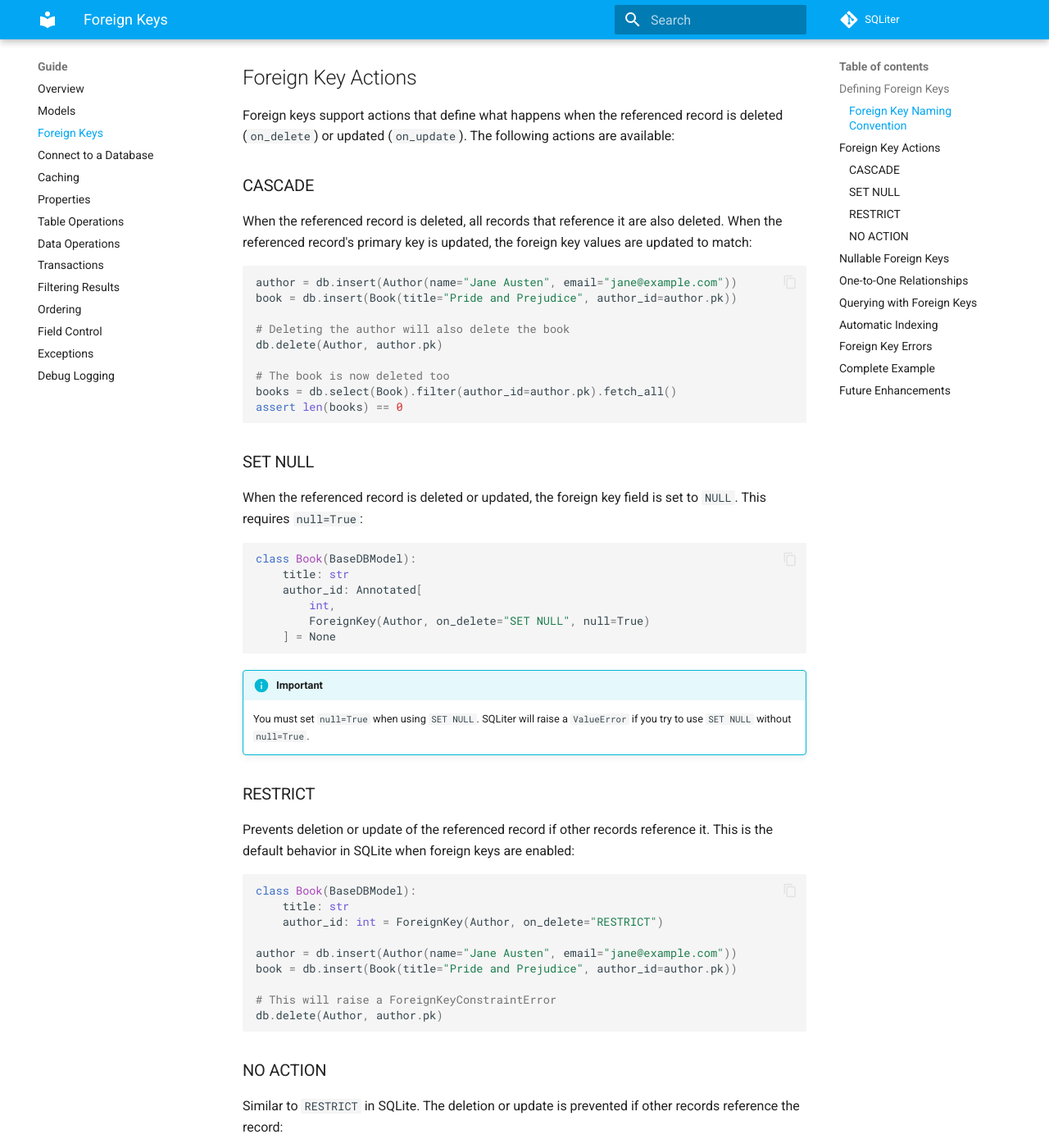
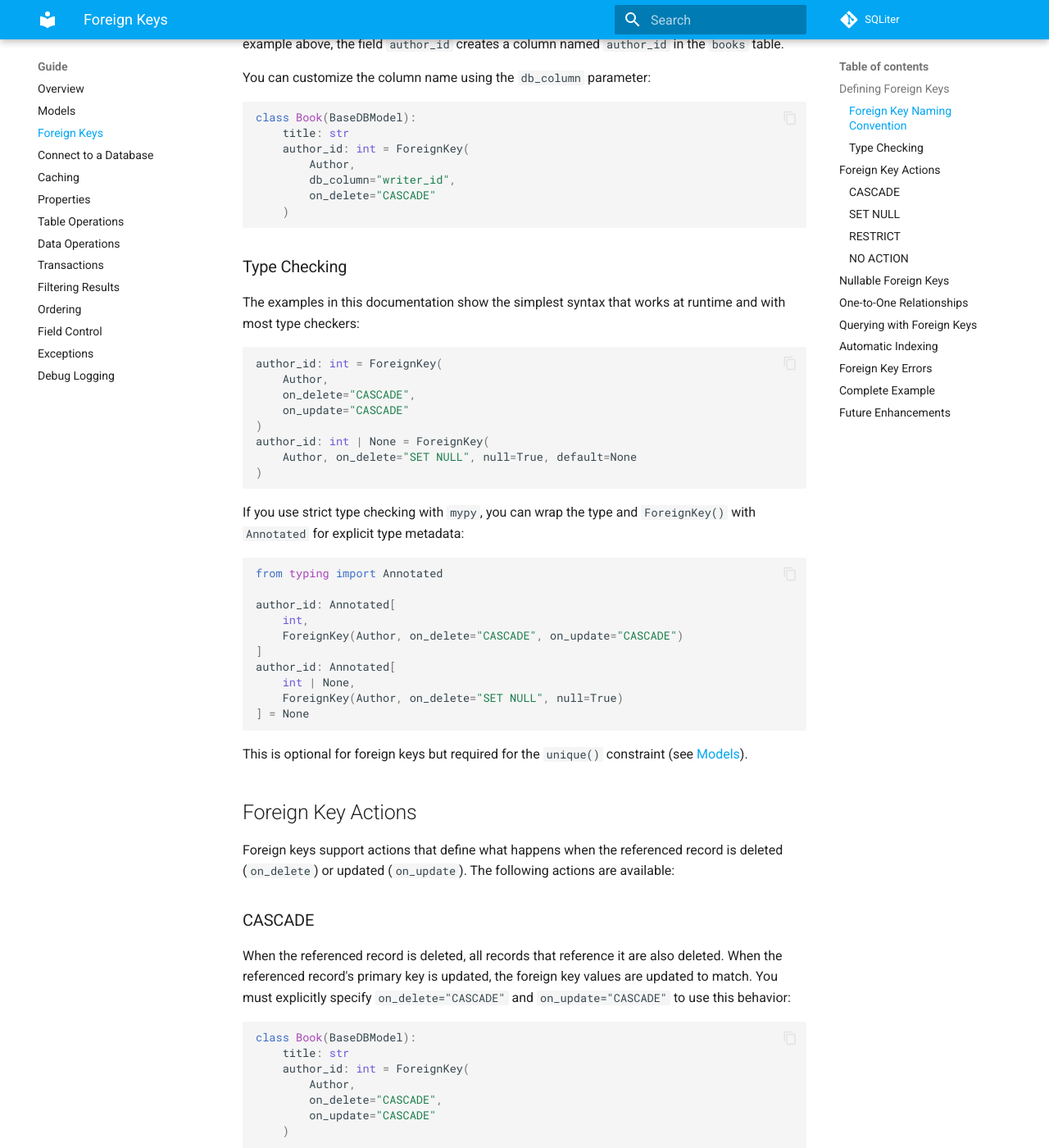
Before and after one commit to seapagan/sqliter-py, an MkDocs documentation site: the page built from docs/guide/foreign-keys.md, in a window 1280 px wide and 1400 px high, scrolled down 1177 px. Shown: the whole window at 82% size. Built offline with MkDocs 1.6.1 and Material for MkDocs 9.7.7, drawn with Linux system fonts in a browser that asks for light colours; plug-ins that fetch from the network failed and are left out; comment, search, counter and statistics services are not loaded; some of the changed text lies outside the part shown.

Commit message:
Change default FK action from CASCADE to RESTRICT
Changes:
- Update default on_delete and on_update from "CASCADE" to "RESTRICT"
- Update docstring to reflect RESTRICT as default
- Make CASCADE examples explicit in documentation
- Add prominent note about RESTRICT being the default (safer)
- Update 2 tests to expect RESTRICT as default

Rationale:
- Safety: RESTRICT prevents accidental data loss from cascading deletes
- SQLite standard: Matches SQLite's default NO ACTION behavior
- ORM conventions: Follows Django/SQLAlchemy pattern of requiring explicit CASCADE
- Target audience: CLI tools where accidental deletion is catastrophic

Not a breaking change as this is on an unreleased feature branch.

````diff
--- a/docs/guide/foreign-keys.md
+++ b/docs/guide/foreign-keys.md
@@ -22,7 +22,11 @@
 
 class Book(BaseDBModel):
     title: str
-    author_id: int = ForeignKey(Author, on_delete="CASCADE")
+    author_id: int = ForeignKey(
+        Author,
+        on_delete="CASCADE",
+        on_update="CASCADE"
+    )
 
 db = SqliterDB(":memory:")
 db.create_table(Author)
@@ -33,6 +37,15 @@
 >
 > The referenced table (`Author`) must be created **before** the table that
 > references it (`Book`).
+
+> [!NOTE]
+>
+> The default foreign key action is `RESTRICT` for both `on_delete` and
+> `on_update`. This means that by default, SQLiter will prevent deletion or
+> updates of referenced records if other records reference them. This is the
+> safest behavior and matches SQLite's default. You must explicitly specify
+> `on_delete="CASCADE"` or `on_update="CASCADE"` if you want cascading
+> behavior.
 
 ### Foreign Key Naming Convention
 
@@ -52,6 +65,41 @@
     )
 ```
 
+### Type Checking
+
+The examples in this documentation show the simplest syntax that works at
+runtime and with most type checkers:
+
+```python
+author_id: int = ForeignKey(
+    Author,
+    on_delete="CASCADE",
+    on_update="CASCADE"
+)
+author_id: int | None = ForeignKey(
+    Author, on_delete="SET NULL", null=True, default=None
+)
+```
+
+If you use strict type checking with `mypy`, you can wrap the type and
+`ForeignKey()` with `Annotated` for explicit type metadata:
+
+```python
+from typing import Annotated
+
+author_id: Annotated[
+    int,
+    ForeignKey(Author, on_delete="CASCADE", on_update="CASCADE")
+]
+author_id: Annotated[
+    int | None,
+    ForeignKey(Author, on_delete="SET NULL", null=True)
+] = None
+```
+
+This is optional for foreign keys but required for the `unique()` constraint
+(see [Models](models.md#unique-fields)).
+
 ## Foreign Key Actions
 
 Foreign keys support actions that define what happens when the referenced record
@@ -62,9 +110,18 @@
 
 When the referenced record is deleted, all records that reference it are also
 deleted. When the referenced record's primary key is updated, the foreign key
-values are updated to match:
+values are updated to match. You must explicitly specify `on_delete="CASCADE"`
+and `on_update="CASCADE"` to use this behavior:
 
 ```python
+class Book(BaseDBModel):
+    title: str
+    author_id: int = ForeignKey(
+        Author,
+        on_delete="CASCADE",
+        on_update="CASCADE"
+    )
+
 author = db.insert(Author(name="Jane Austen", email="jane@example.com"))
 book = db.insert(Book(title="Pride and Prejudice", author_id=author.pk))
 
@@ -84,10 +141,9 @@
 ```python
 class Book(BaseDBModel):
     title: str
-    author_id: Annotated[
-        int,
-        ForeignKey(Author, on_delete="SET NULL", null=True)
-    ] = None
+    author_id: int | None = ForeignKey(
+        Author, on_delete="SET NULL", null=True, default=None
+    )
 ```
 
 > [!IMPORTANT]
@@ -98,7 +154,8 @@
 ### RESTRICT
 
 Prevents deletion or update of the referenced record if other records reference
-it. This is the default behavior in SQLite when foreign keys are enabled:
+it. This is the **default** behavior in SQLiter and matches SQLite's default when
+foreign keys are enabled:
 
 ```python
 class Book(BaseDBModel):
@@ -129,14 +186,11 @@
 optional by setting `null=True`:
 
 ```python
-from typing import Annotated
-
 class Book(BaseDBModel):
     title: str
-    author_id: Annotated[
-        int,
-        ForeignKey(Author, on_delete="SET NULL", null=True)
-    ] = None
+    author_id: int | None = ForeignKey(
+        Author, on_delete="SET NULL", null=True, default=None
+    )
 
 # Insert a book without an author
 book = db.insert(Book(title="Anonymous Book", author_id=None))
@@ -199,7 +253,11 @@
 
 class Book(BaseDBModel):
     title: str
-    author_id: int = ForeignKey(Author, on_delete="CASCADE")
+    author_id: int = ForeignKey(
+        Author,
+        on_delete="CASCADE",
+        on_update="CASCADE"
+    )
 
 # Create database and tables
 db = SqliterDB(":memory:")
````
Also changed, not shown: 2 other files.
